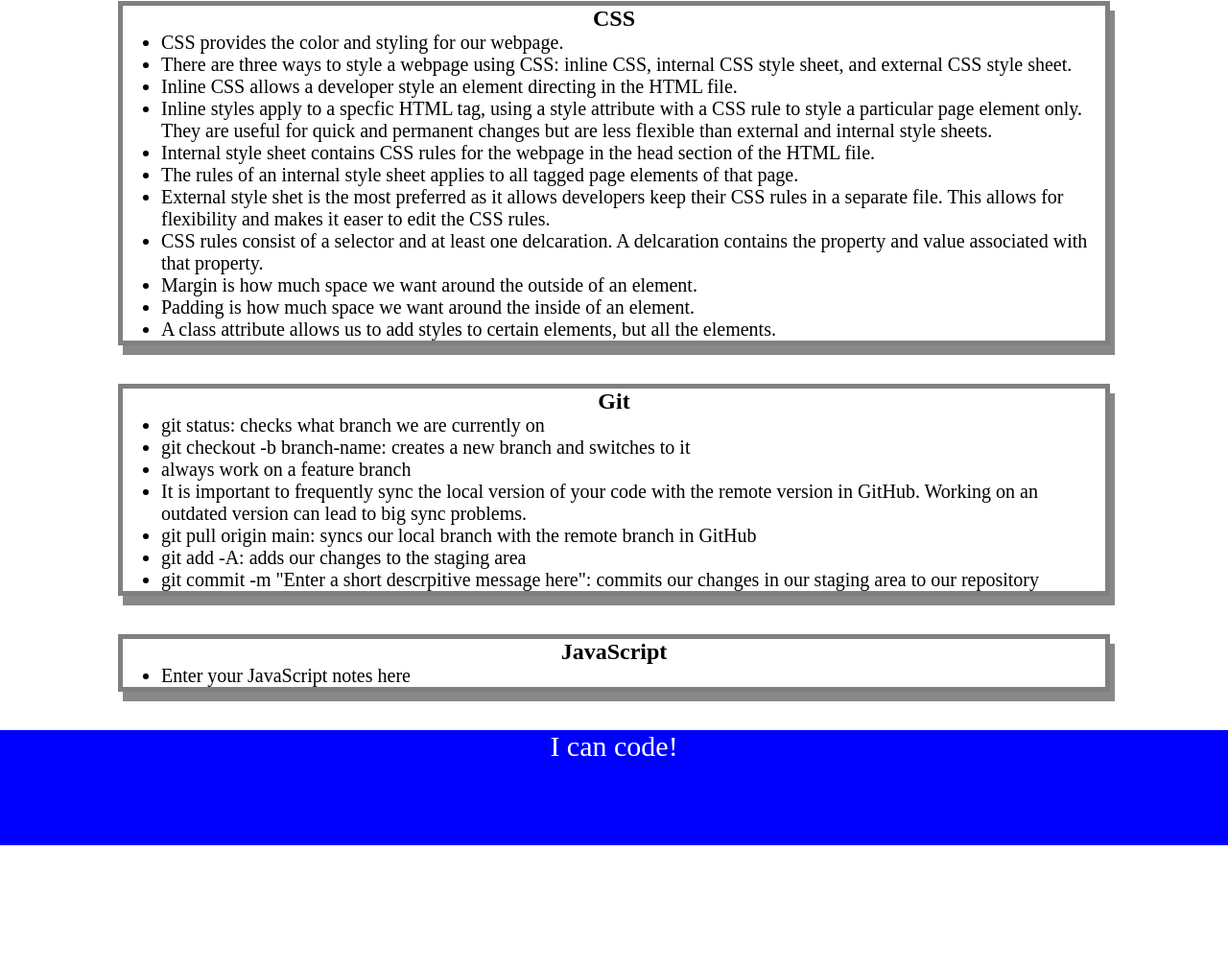
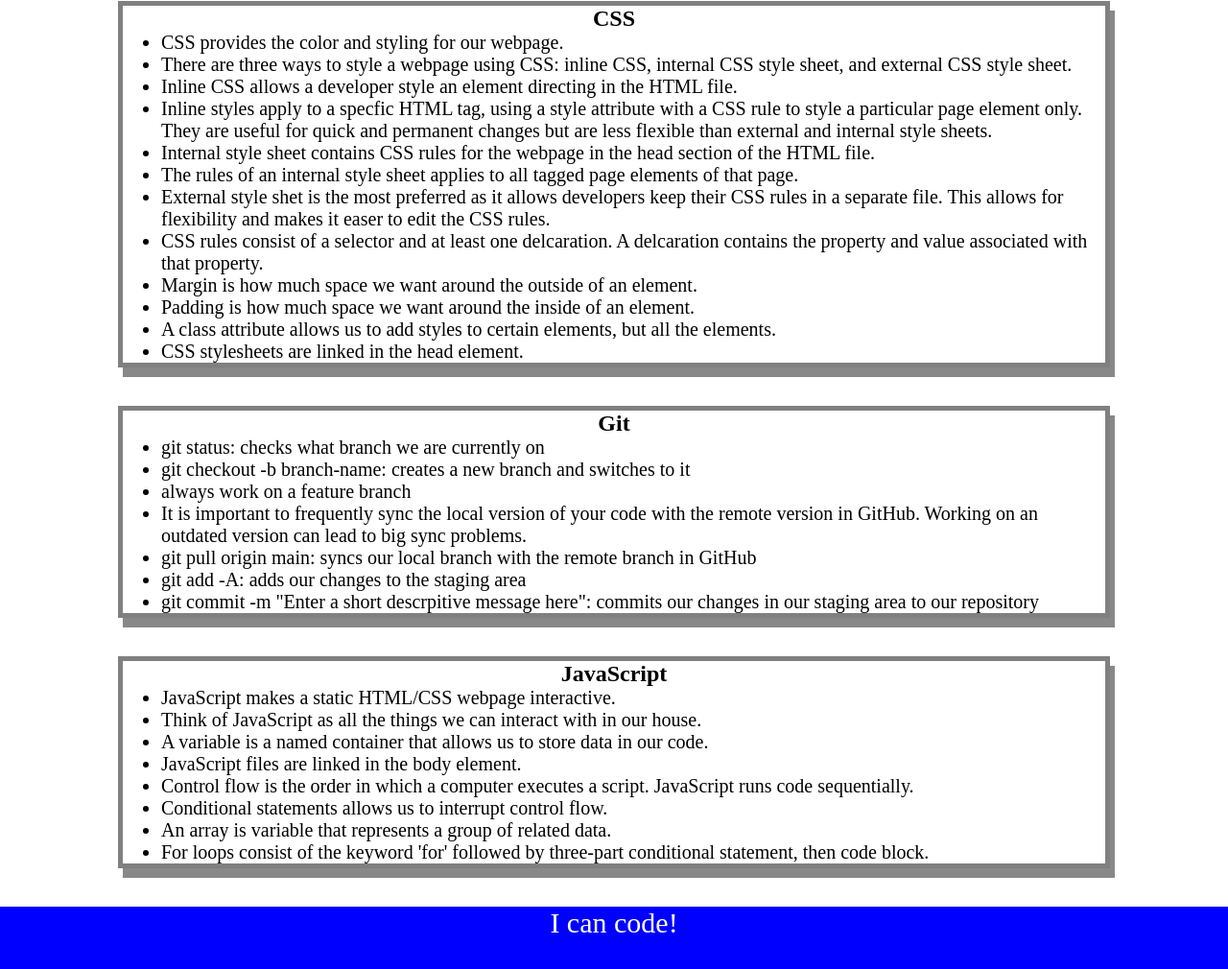
Before and after one commit to fzhao888/prework-study-guide, a plain HTML site: page index.html in a window 1280 px wide. Shown: the part 420-1430 px from the top of the page at 96% size. Before the commit the page ends 1301 px from the top, so only its background shows below. Drawn offline with Linux system fonts and the light colour scheme.

Commit message:
Added JavaScript to project

```diff
--- /dev/null
+++ b/assets/script.js
@@ -0,0 +1,20 @@
+/*
+var topic = "HTML";
+
+if( topic === 'HTML'){
+    console.log("Let's study HTML!");
+}else if( topic === 'CSS'){
+    console.log("Let's study CSS!");
+}else if( topic === 'Git' ){
+    console.log("Let's study Git!");
+}else if( topic === 'JavaScript'){
+    console.log("Let's study JavaScript!");
+}else {
+    console.log('Please try again!');
+}
+*/
+
+var topics = ['HTML','CSS','Git','JavaScript'];
+for(var x = 0;x<topics.length;x++){
+    console.log(topics[x]);
+}
--- a/index.html
+++ b/index.html
@@ -9,8 +9,13 @@
   </head>
   <body>
     <header id="top">
+
       <h1>Prework Study Guide</h1>
+
       <img src="./assets/bowtie-cat.png" alt="Profile image of cat wearing a bow tie." />
+
+      <h2>✨ Open the Console to See What's Happening ✨</h2>
+
     </header>
     <main>
       <section class="card" id="html-section">
@@ -53,6 +58,7 @@
           <li>Margin is how much space we want around the outside of an element.</li>
           <li>Padding is how much space we want around the inside of an element.</li>
           <li>A class attribute allows us to add styles to certain elements, but all the elements.</li>
+          <li>CSS stylesheets are linked in the head element.</li>
         </ul>
       </section>
 
@@ -77,7 +83,15 @@
         <h2>JavaScript</h2>
 
         <ul>
-          <li>Enter your JavaScript notes here</li>
+          <li>JavaScript makes a static HTML/CSS webpage interactive.</li>
+          <li>Think of JavaScript as all the things we can interact with in our house.</li>
+          <li>A variable is a named container that allows us to store data in our code.</li>
+          <li>JavaScript files are linked in the body element.</li>
+          <li>Control flow is the order in which a computer executes a script.
+            JavaScript runs code sequentially.</li>
+          <li>Conditional statements allows us to interrupt control flow.</li>
+          <li>An array is variable that represents a group of related data.</li>
+          <li>For loops consist of the keyword 'for' followed by three-part conditional statement, then code block.</li>
         </ul>
       </section>
     </main>
@@ -85,5 +99,8 @@
     <footer>
       <p>I can code!</p>
     </footer>
+
+    <script src="./assets/script.js"></script>
+
   </body>
 </html>
```
